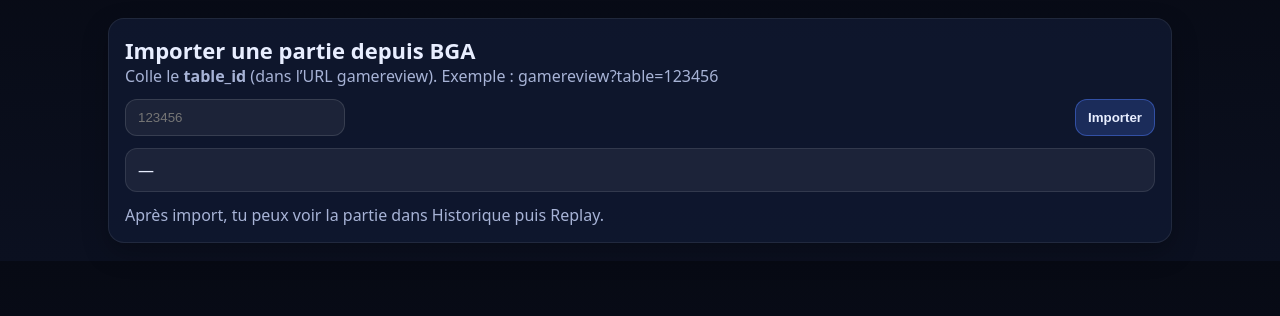
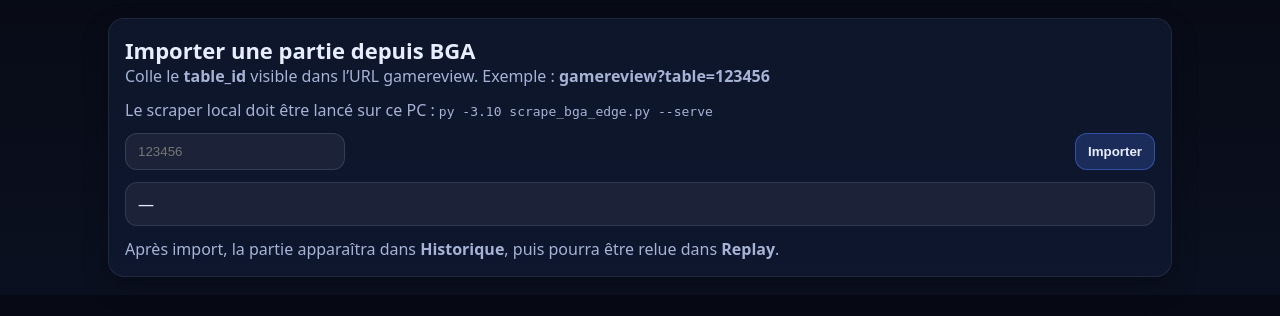
Before and after one commit to emmalclrc1/Connect4, a Flask app: template web/templates/bga.html in a window 1280 px wide. Shown: the part 67-383 px from the top of the page. Run offline with Flask 3, Linux system fonts and the light colour scheme; the template is opened without the code that fills it, so the values that code supplies are empty.

Commit message:
Update BGA page for local scraper import and bump asset version

```diff
--- a/web/static/bga.js
+++ b/web/static/bga.js
@@ -12,6 +12,7 @@ async function doImport(){
     setStatus("Entre un table_id.");
     return;
   }
+
   const tableId = Number(v);
   if (!Number.isFinite(tableId) || tableId <= 0){
     setStatus("table_id invalide.");
@@ -22,7 +23,12 @@ async function doImport(){
   setStatus("Import en cours...");
 
   try{
-    const res = await fetch(`/api/bga/import?table_id=${encodeURIComponent(tableId)}`, { method: "POST" });
+    const res = await fetch("http://127.0.0.1:5001/import-bga-table", {
+      method: "POST",
+      headers: { "Content-Type": "application/json" },
+      body: JSON.stringify({ table: tableId })
+    });
+
     const data = await res.json();
 
     if (!data.ok){
@@ -30,9 +36,14 @@ async function doImport(){
       return;
     }
 
-    setStatus(`✅ Import OK — partie #${data.id_partie} — coups: ${data.moves} — gagnant: ${data.winner ?? "nul"}`);
+    const api = data.api || {};
+
+    setStatus(
+      `✅ Import OK — partie #${api.id_partie ?? "?"} — coups: ${api.moves ?? "?"} — gagnant: ${api.winner ?? "nul"}`
+    );
+
   }catch(e){
-    setStatus("Erreur réseau / serveur.");
+    setStatus("Impossible de joindre le scraper local. Lance : py -3.10 scrape_bga_edge.py --serve");
   }finally{
     importBtn.disabled = false;
   }
--- a/web/templates/bga.html
+++ b/web/templates/bga.html
@@ -5,7 +5,7 @@
   <meta name="viewport" content="width=device-width,initial-scale=1.0" />
   <title>Connect4 — Import BGA</title>
   <link rel="icon" href="data:,">
-  <link rel="stylesheet" href="/static/style.css?v=20260302">
+  <link rel="stylesheet" href="/static/style.css?v=20260312">
 </head>
 <body>
 <header class="topbar">
@@ -22,7 +22,12 @@
 <main class="page">
   <section class="card">
     <h1>Importer une partie depuis BGA</h1>
-    <div class="muted">Colle le <b>table_id</b> (dans l’URL gamereview). Exemple : gamereview?table=123456</div>
+    <div class="muted">Colle le <b>table_id</b> visible dans l’URL gamereview. Exemple : <b>gamereview?table=123456</b></div>
+
+    <div class="mt muted">
+      Le scraper local doit être lancé sur ce PC :
+      <code>py -3.10 scrape_bga_edge.py --serve</code>
+    </div>
 
     <div class="row mt">
       <input id="tableId" class="inp" placeholder="123456" />
@@ -30,10 +35,13 @@
     </div>
 
     <div id="importStatus" class="mt statusLine">—</div>
-    <div class="mt muted">Après import, tu peux voir la partie dans Historique puis Replay.</div>
+
+    <div class="mt muted">
+      Après import, la partie apparaîtra dans <b>Historique</b>, puis pourra être relue dans <b>Replay</b>.
+    </div>
   </section>
 </main>
 
-<script src="/static/bga.js?v=20260302" defer></script>
+<script src="/static/bga.js?v=20260312" defer></script>
 </body>
 </html>
```
